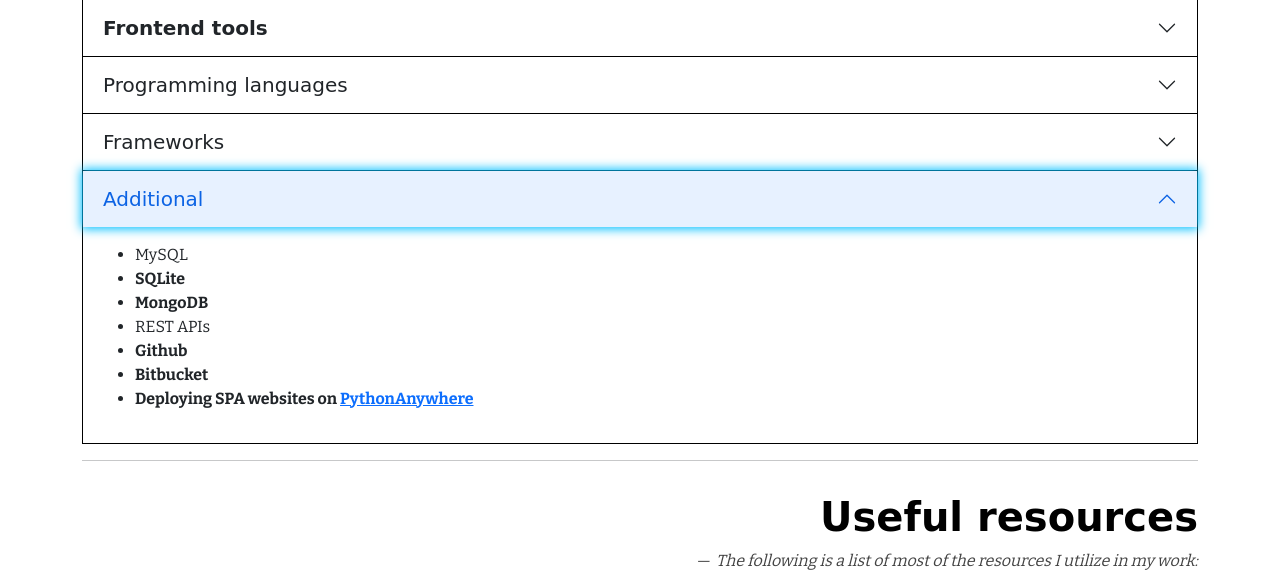
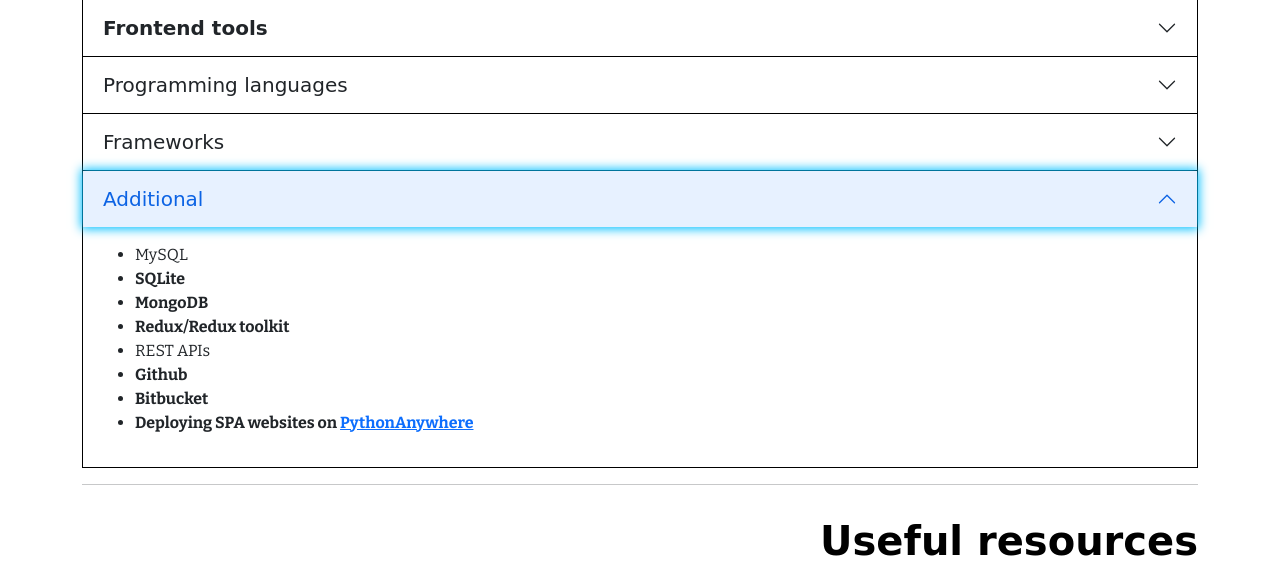
Before and after one commit to LaSTiqq/blog, a Django app: template myblog/templates/myblog/other.html in a window 1280 px wide, after a click on "Additional". Shown: the part 348-924 px from the top of the page. Run offline with Django 3.2, Linux system fonts and the light colour scheme; the template is opened without the code that fills it: most values are stand-ins (such as "Sample title", 1, 10 or a date in 2020); some libraries are stand-ins or nearby versions; some web fonts are replaced.

Commit message:
Added item to accordion

```diff
--- a/myblog/templates/myblog/other.html
+++ b/myblog/templates/myblog/other.html
@@ -92,6 +92,7 @@
 								<li>MySQL</li>
 								<li><strong>SQLite</strong></li>
 								<li><strong>MongoDB</strong></li>
+								<li><strong>Redux/Redux toolkit</strong></li>
 								<li>REST APIs</li>
 								<li><strong>Github</strong></li>
 								<li><strong>Bitbucket</strong></li>
```
